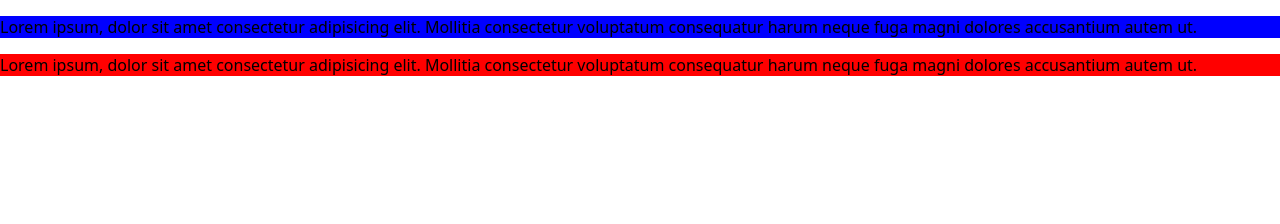
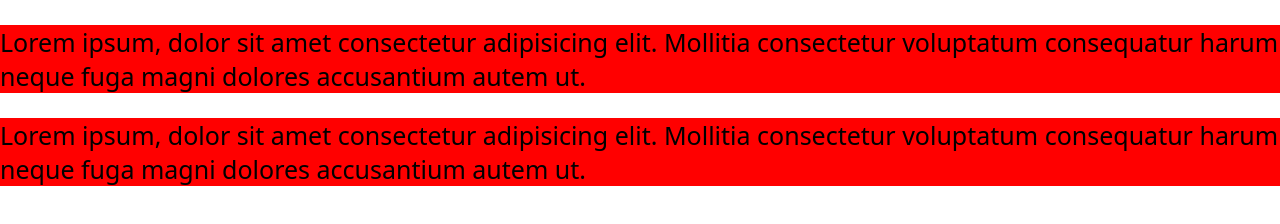
Before and after one commit to GIOPALASMAMIS69/pratica-3, a plain HTML site: page index.html in a window 1280 px wide. Drawn offline with Linux system fonts and the light colour scheme.

Commit message:
proyecto 4

```diff
--- a/index.html
+++ b/index.html
@@ -12,12 +12,18 @@
     <script type="module" src="script.js"></script>
   </head>
   <body>
-    <p style="background-color: blue">
+    <style>
+      p {
+        background-color: red;
+        font-size: 25px;
+      }
+    </style>
+    <p>
       Lorem ipsum, dolor sit amet consectetur adipisicing elit. Mollitia
       consectetur voluptatum consequatur harum neque fuga magni dolores
       accusantium autem ut.
     </p>
-    <p style="background-color: red">
+    <p class="historia">
       Lorem ipsum, dolor sit amet consectetur adipisicing elit. Mollitia
       consectetur voluptatum consequatur harum neque fuga magni dolores
       accusantium autem ut.
```
